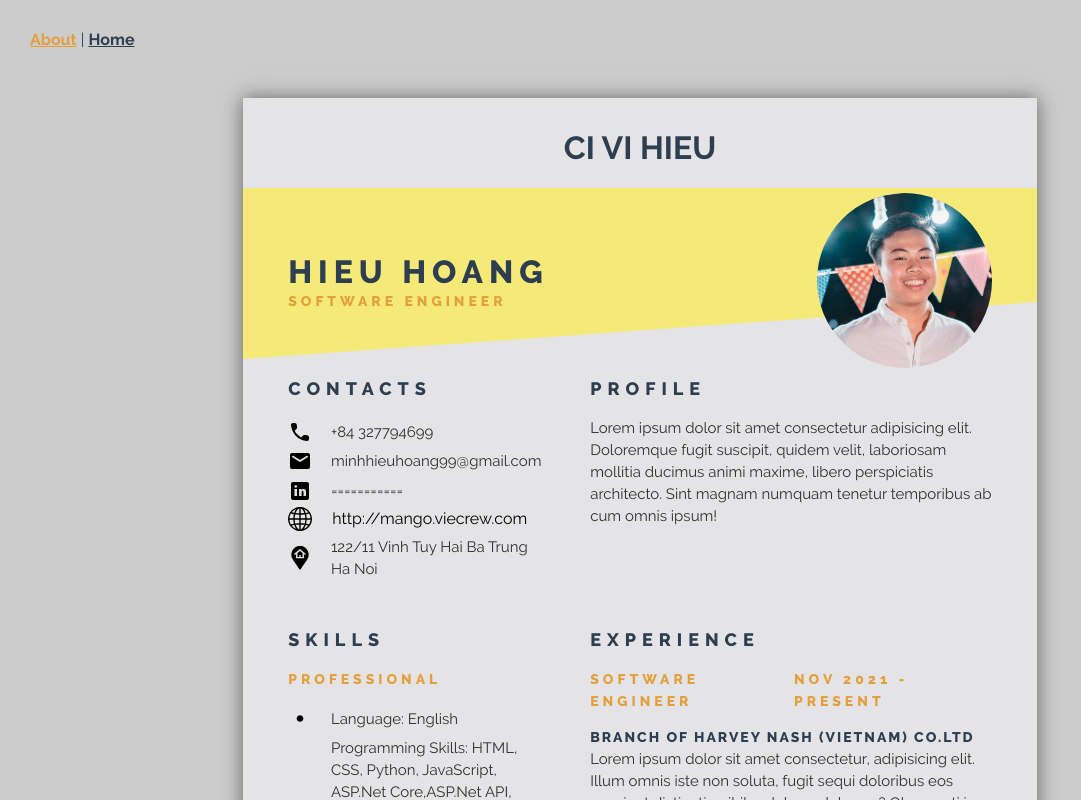
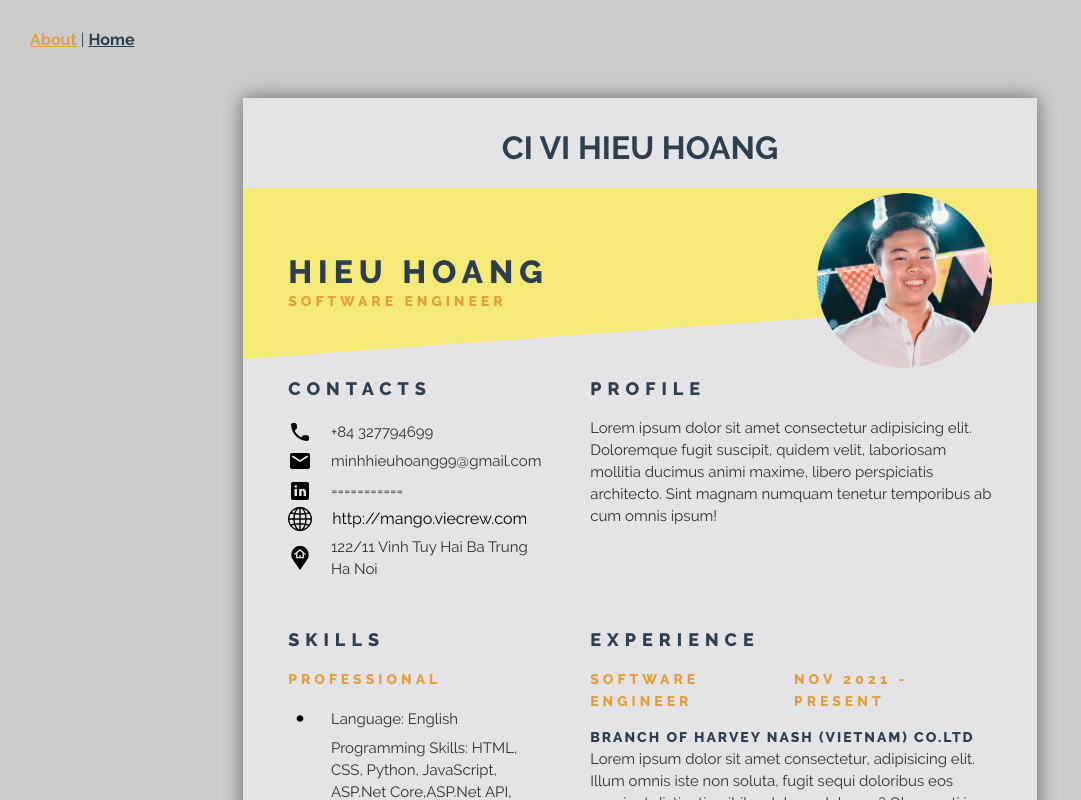
Before and after one commit to minhhieuhoang99/vue-k8s-gcp, a Vue app: page / in a window 1280 px wide. Shown: the top 800 px of the page, without its empty margins (0-1081 px from the left). Built offline with nearby package versions, Linux system fonts and the light colour scheme.

Commit message:
may be 2

```diff
--- a/src/views/About.vue
+++ b/src/views/About.vue
@@ -1,6 +1,6 @@
 <template>
   <div class="a4">
-    <Resume msg="Ci Vi hieu" />
+    <Resume msg="Ci Vi hieu hoang" />
   </div>
 </template>
 
```
